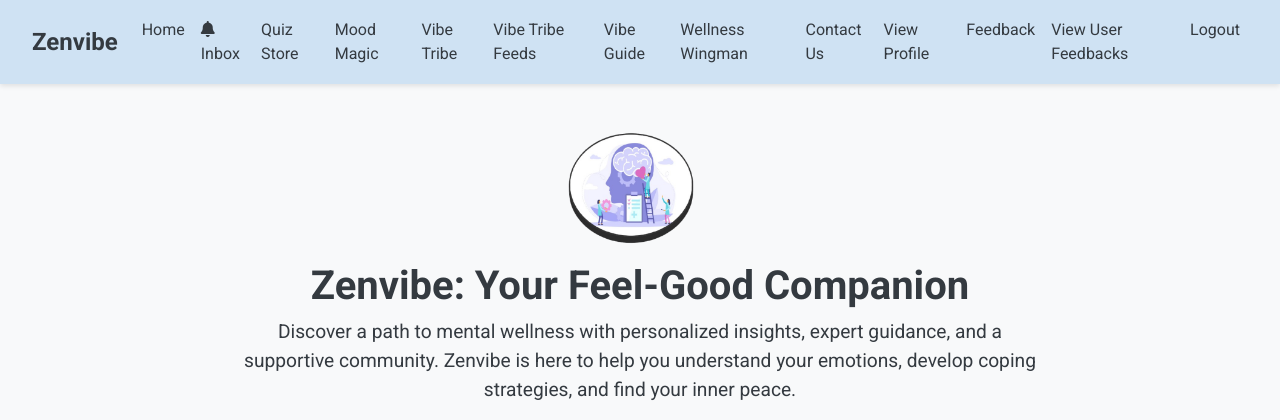
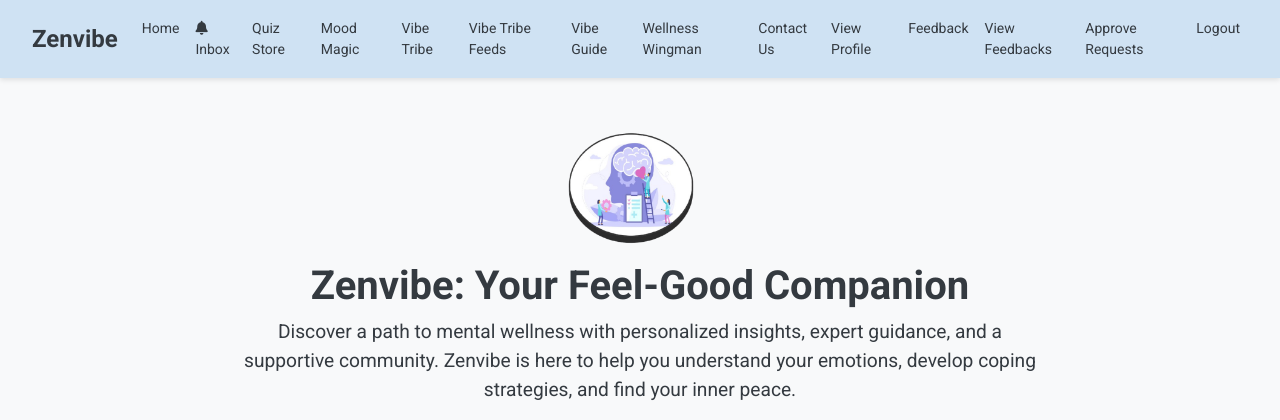
Before and after one commit to HarshVyas99/Wellness, a Django app: page / in a window 1280 px wide. Shown: the top 420 px of the page. Run offline with Django 3.2, Linux system fonts and the light colour scheme; the visitor is signed in with stand-in values (Sample User, id 1).

Commit message:
Code Update

```diff
--- a/mental_wellbeing/wellbeing/middleware.py
+++ b/mental_wellbeing/wellbeing/middleware.py
@@ -1,5 +1,6 @@
 from django.shortcuts import redirect
 from django.utils.timezone import now
+from django.urls import resolve
 
 class BasicMembershipMiddleware:
     def __init__(self, get_response):
@@ -8,7 +9,11 @@ class BasicMembershipMiddleware:
     def __call__(self, request):
         if request.user.is_authenticated:
             user_membership = getattr(request.user, 'usermembership', None)
+            print("user_membership",user_membership)
             if user_membership:
                 if user_membership.membership.name == 'basic' and not user_membership.is_active():
-                    return redirect('request_upgrade')  # Redirect to upgrade page
+                    # Exclude 'profile' URL or any other URLs from the check
+                    current_url_name = resolve(request.path_info).url_name
+                    if current_url_name not in ['profile','request_upgrade','logout']:  # Avoid infinite redirect loop
+                        return redirect('profile')  # Redirect to profile page
         return self.get_response(request)
--- a/mental_wellbeing/wellbeing/templates/base.html
+++ b/mental_wellbeing/wellbeing/templates/base.html
@@ -36,6 +36,8 @@
         .nav-link {
             color: #343a40; /* Dark gray link text */
             transition: color 0.3s;
+            font-size: 0.875rem; /* Reduce font size */
+            padding: 0.5rem 0.75rem; /* Adjust padding for smaller items */
         }
 
         .nav-link:hover {
@@ -233,7 +235,12 @@
                         </li>
                         {% if user.is_superuser or user|is_admin %}
                         <li class="nav-item">
-                            <a class="nav-link" href="{% url 'admin_feedback_list' %}">View User Feedbacks</a>
+                            <a class="nav-link" href="{% url 'admin_feedback_list' %}">View Feedbacks</a>
+                        </li>
+                        {% endif %}
+                        {% if user.is_superuser or user|is_admin %}
+                        <li class="nav-item">
+                            <a class="nav-link" href="{% url 'view_upgrade_requests' %}">Approve Requests</a>
                         </li>
                         {% endif %}
                         <li class="nav-item">
--- a/mental_wellbeing/wellbeing/urls.py
+++ b/mental_wellbeing/wellbeing/urls.py
@@ -4,7 +4,6 @@ from wellbeing import views
 
 urlpatterns = [
     path("register/", views.register_view, name="register"),
-    # path("", views.quiz_view, name="quiz"),
     path("profile/", views.profile_view, name="profile"),
     path('feed/', views.feed_view, name='feed'),
     path('active-doctors/', views.active_doctors, name='active_doctors'),
@@ -32,6 +31,7 @@ urlpatterns = [
     path('feedback/', views.submit_feedback, name='submit_feedback'),
     path('admin-user/feedback/', views.view_feedback, name='admin_feedback_list'),
     path('request-upgrade/', views.request_upgrade, name='request_upgrade'),
-    path('admin/upgrade-requests/', views.view_upgrade_requests, name='view_upgrade_requests'),
+    path('user-upgrade-requests/<int:request_id>/approve/', views.approve_upgrade_request, name='approve_upgrade_request'),
+    path('user-upgrade-requests/', views.view_upgrade_requests, name='view_upgrade_requests'),
     path('', views.about_us, name='about_us'),
 ]
--- a/mental_wellbeing/wellbeing/views.py
+++ b/mental_wellbeing/wellbeing/views.py
@@ -110,7 +110,10 @@ def profile_view(request):
     remaining_time = None
     if user_membership and user_membership.membership.name == 'basic':
         remaining_time = max(user_membership.end_date - now(), timedelta(0))  # Ensure non-negative
-    return render(request, 'wellbeing/profile.html', {'user_quiz_results': user_quiz_results, 'profile': profile, 'form': form, 'is_edit_mode': is_edit_mode, 'user_feedback': user_feedback, 'user_membership': user_membership, 'remaining_time': remaining_time})
+    # Fetch membership upgrade requests
+    upgrade_requests = MembershipUpgradeRequest.objects.filter(user=request.user).order_by('-requested_on')
+    print("upgrade_requests",upgrade_requests)
+    return render(request, 'wellbeing/profile.html', {'user_quiz_results': user_quiz_results, 'profile': profile, 'form': form, 'is_edit_mode': is_edit_mode, 'user_feedback': user_feedback, 'user_membership': user_membership, 'remaining_time': remaining_time, 'upgrade_requests': upgrade_requests})
 
 
 @login_required
@@ -562,7 +565,7 @@ from .forms import MembershipUpgradeRequestForm
 @login_required
 def request_upgrade(request):
     user_membership = getattr(request.user, 'usermembership', None)
-
+    print("user_membership",user_membership)
     # Ensure the user has an active membership
     if not user_membership:
         messages.error(request, "You do not have an active membership.")
@@ -572,7 +575,6 @@ def request_upgrade(request):
         form = MembershipUpgradeRequestForm(request.POST)
         if form.is_valid():
             requested_plan = form.cleaned_data['requested_plan']
-            notes = form.cleaned_data['notes']
 
             # Prevent duplicate requests for the same plan
             existing_request = MembershipUpgradeRequest.objects.filter(
@@ -588,7 +590,6 @@ def request_upgrade(request):
             MembershipUpgradeRequest.objects.create(
                 user=request.user,
                 requested_plan=requested_plan,
-                notes=notes
             )
             messages.success(request, "Your membership upgrade request has been submitted.")
             return redirect('profile')
@@ -597,6 +598,32 @@ def request_upgrade(request):
 
     return render(request, 'wellbeing/request_upgrade.html', {'form': form})
 
+@login_required
 def view_upgrade_requests(request):
     requests = MembershipUpgradeRequest.objects.filter(is_approved=False).order_by('-requested_on')
-    return render(request, 'wellbeing/view_upgrade_requests.html', {'requests': requests})
+    return render(request, 'wellbeing/view_upgrade_request.html', {'requests': requests})
+
+@login_required
+def approve_upgrade_request(request, request_id):
+    # Fetch the upgrade request
+    upgrade_request = get_object_or_404(MembershipUpgradeRequest, id=request_id, is_approved=False)
+
+    # Get the user's current membership
+    user_membership = getattr(upgrade_request.user, 'usermembership', None)
+    if not user_membership:
+        messages.error(request, "User does not have an active membership.")
+        return redirect('view_upgrade_requests')
+
+    # Update the user's membership
+    user_membership.membership = upgrade_request.requested_plan
+    user_membership.end_date += timedelta(minutes=upgrade_request.requested_plan.duration_minutes)  # Optionally extend membership duration
+    user_membership.save()
+
+    # Mark the request as approved
+    upgrade_request.is_approved = True
+    upgrade_request.processed_on = now()
+    upgrade_request.save()
+
+    # Provide feedback
+    messages.success(request, f"Upgrade request for {upgrade_request.user.username} has been approved.")
+    return redirect('view_upgrade_requests')
```
Also changed, not shown: mental_wellbeing/wellbeing/templates/wellbeing/profile.html (+43 -1 lines).
